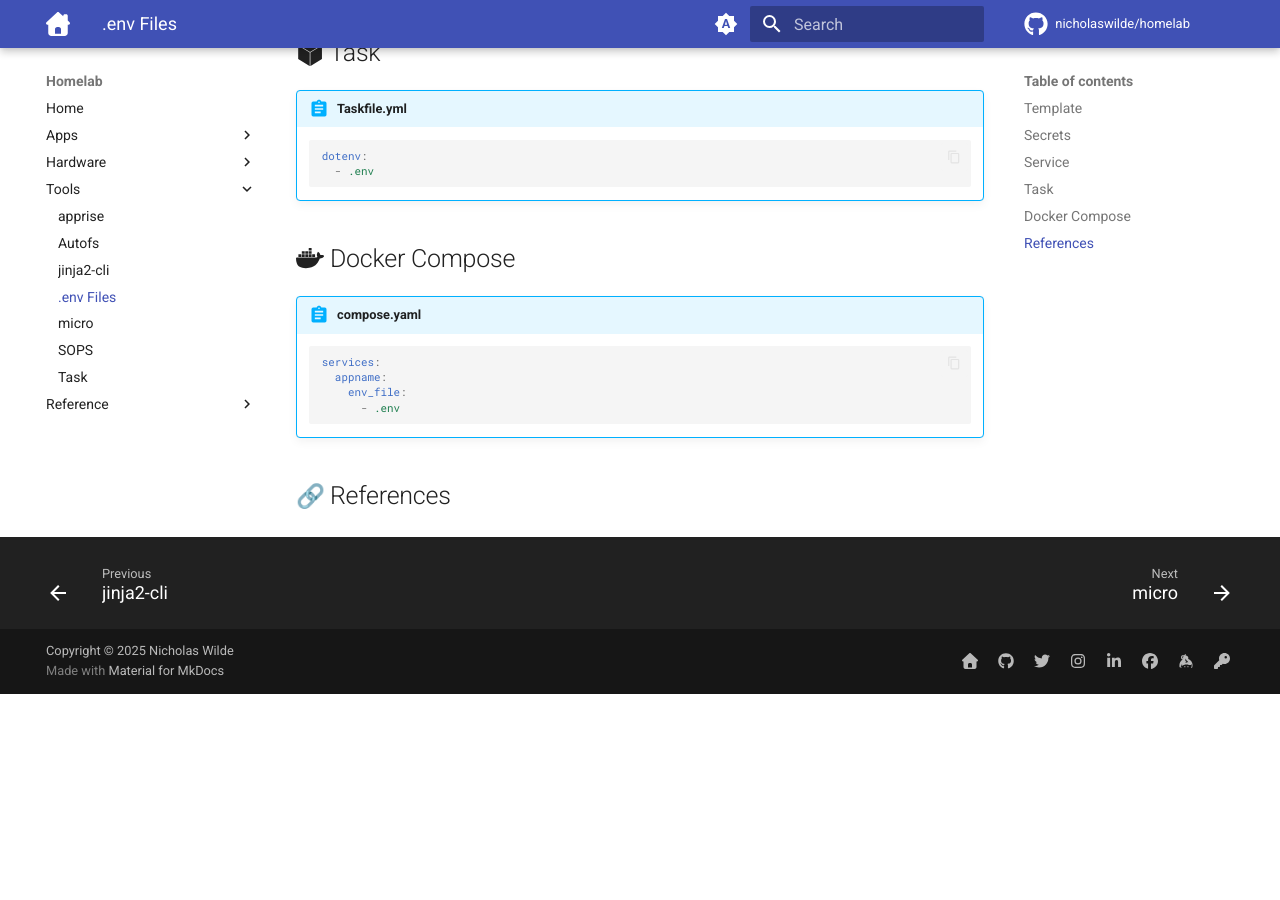
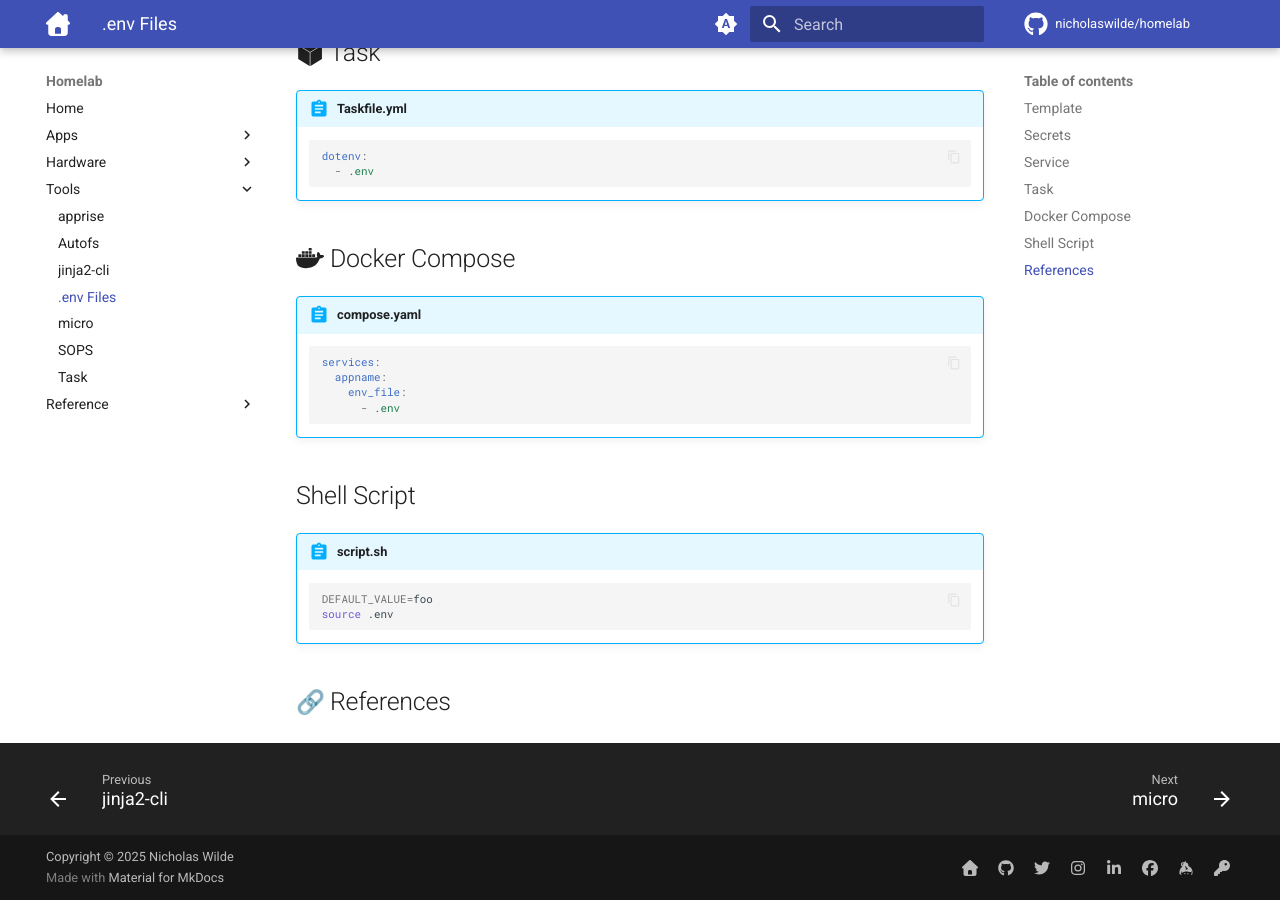
Before and after one commit to nicholaswilde/homelab, an MkDocs documentation site: the page built from docs/tools/env-files.md, in a window 1280 px wide and 900 px high, scrolled down 910 px. Built offline with MkDocs 1.6.1 and Material for MkDocs 9.7.7, drawn with Linux system fonts in a browser that asks for light colours; emoji names are drawn with the system emoji font; comment, search, counter and statistics services are not loaded; before the commit the page ends 1604 px from its top, so only the background shows below that.

Commit message:
Update env-files.md

````diff
--- a/docs/tools/env-files.md
+++ b/docs/tools/env-files.md
@@ -53,6 +53,15 @@ If secrets are kept in the `.env` file, the file is encrypted using [SOPS][1] an
           - .env
     ```
 
+## Shell Script
+
+!!! abstract "script.sh"
+
+    ```shell
+    DEFAULT_VALUE=foo
+    source .env
+    ```
+
 ## :link: References
 
 [1]: <./sops.md>
````
